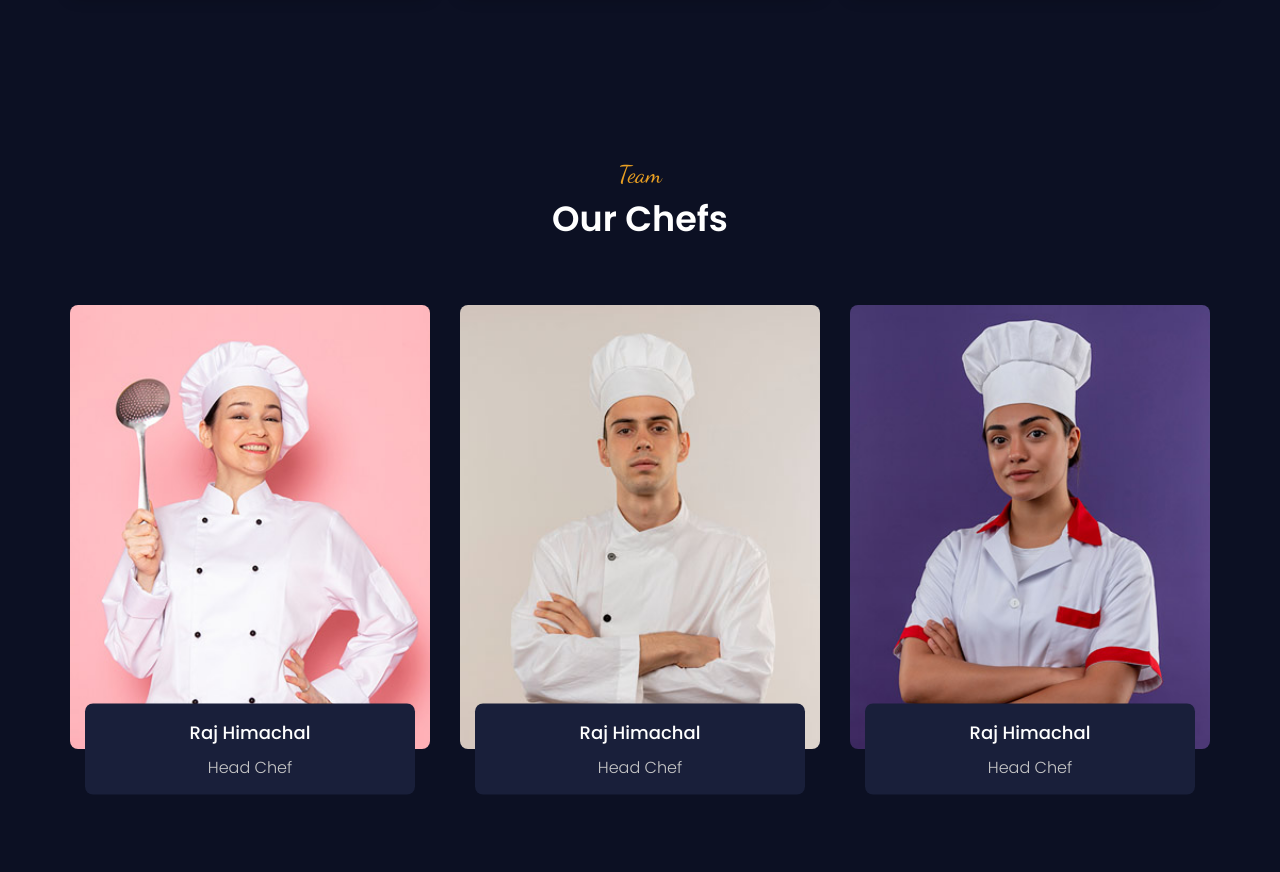
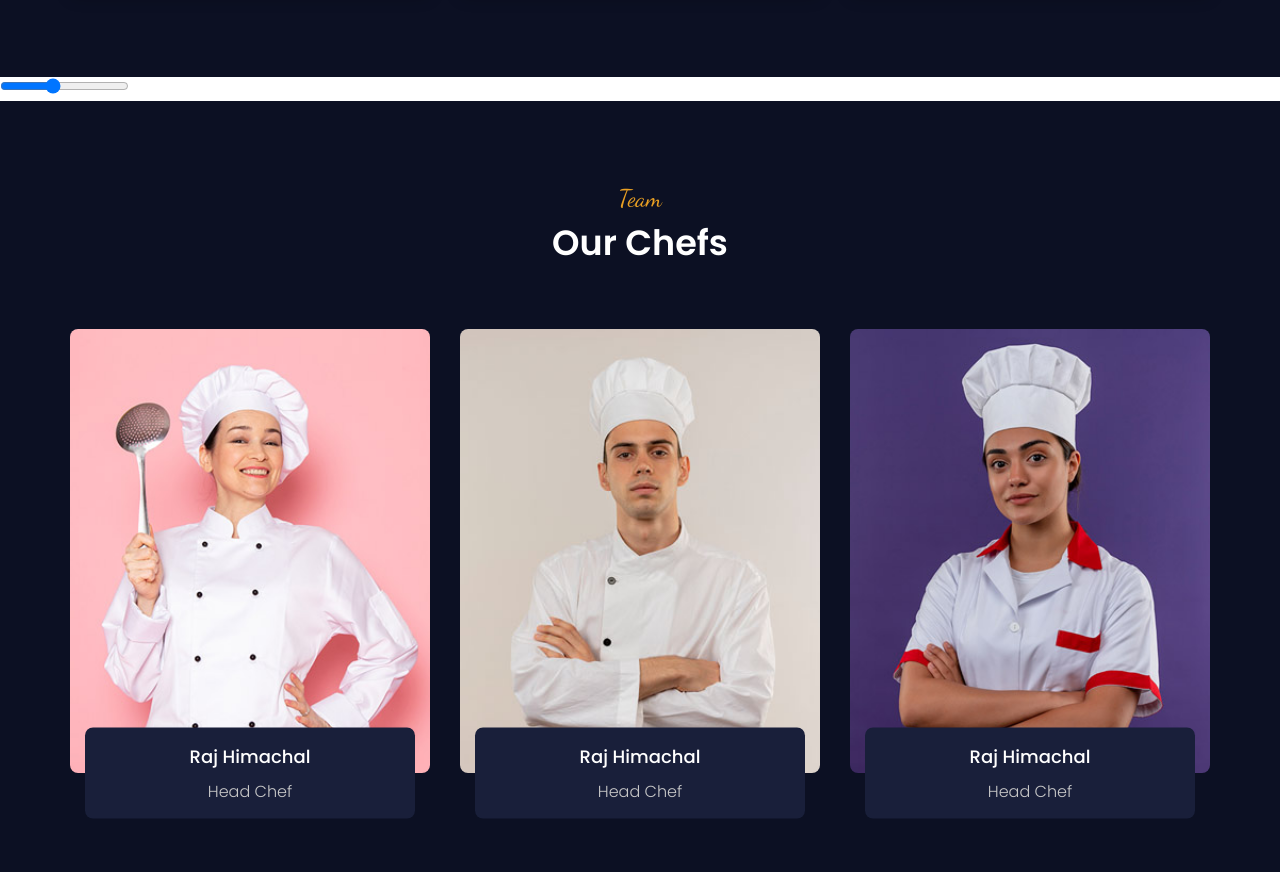
Before and after one commit to youngnanu/restaurant-website, a plain HTML site: page index.html in a window 1280 px wide. Shown: the part 2800-3672 px from the top of the page. Drawn offline with Linux system fonts and the light colour scheme.

Commit message:
range modify

```diff
--- a/index.html
+++ b/index.html
@@ -331,6 +331,12 @@
     </section>
     <!-- testmonials section start -->
 
+    <section>
+      <div>
+        <input type="range" min="0" max="100" value="40" id="slider">
+      </div>
+    </section>
+
     <!-- team section start -->
     <section class="team-section sec-padding" id="team">
       <div class="container">
```
